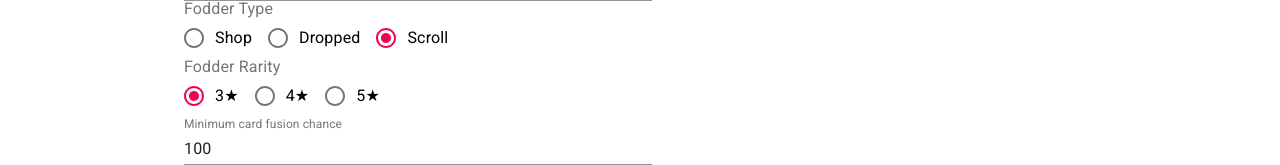
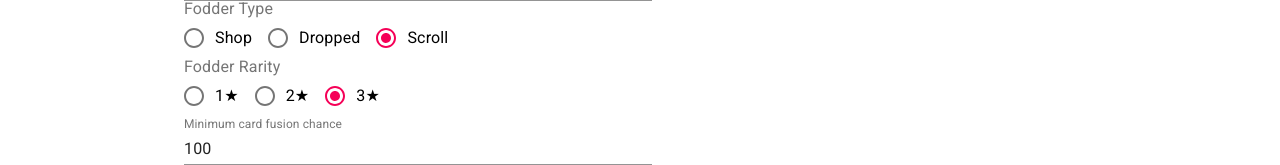
Before and after one commit to Zekareisoujin/mff-tools, a React app: page /#/fusion in a window 1280 px wide. Shown: the part 343-508 px from the top of the page. Built offline with nearby package versions, Linux system fonts and the light colour scheme.

Commit message:
fix(fusion calc cp): fix minor issue with fodder rarity options

```diff
--- a/src/component/FusionControlPanel.js
+++ b/src/component/FusionControlPanel.js
@@ -167,7 +167,7 @@ const FusionControlPanel = props => {
           onChange={handleValueChange}
           row
         >
-          {cardOption[state.abilityType][state.cardType].fodderRarity.map(
+          {cardOption[state.abilityType][state.fodderType].fodderRarity.map(
             rarityValue => {
               return (
                 <FormControlLabel
--- a/src/screen/FusionCalc.js
+++ b/src/screen/FusionCalculator.js
@@ -17,7 +17,7 @@ const defaultOptionState = {
   fodderBaseAbilityLevel: 1
 };
 
-const FusionCalc = props => {
+const FusionCalculator = props => {
   const [state, setState] = React.useState({ option: defaultOptionState });
 
   const handleOptionChange = optionState => {
@@ -82,4 +82,4 @@ const FusionCalc = props => {
   );
 };
 
-export default FusionCalc;
+export default FusionCalculator;
--- a/src/screen/WeaponCalc.js
+++ b/src/screen/WeaponCalculator.js
@@ -1,8 +1,8 @@
 import React from 'react';
 import { Typography } from '@material-ui/core';
 
-const WeaponCalc = props => {
+const WeaponCalculator = props => {
   return <Typography>WeaponCalc</Typography>;
 };
 
-export default WeaponCalc;
+export default WeaponCalculator;
```
Also changed, not shown: src/App.js (+4 -4 lines).
